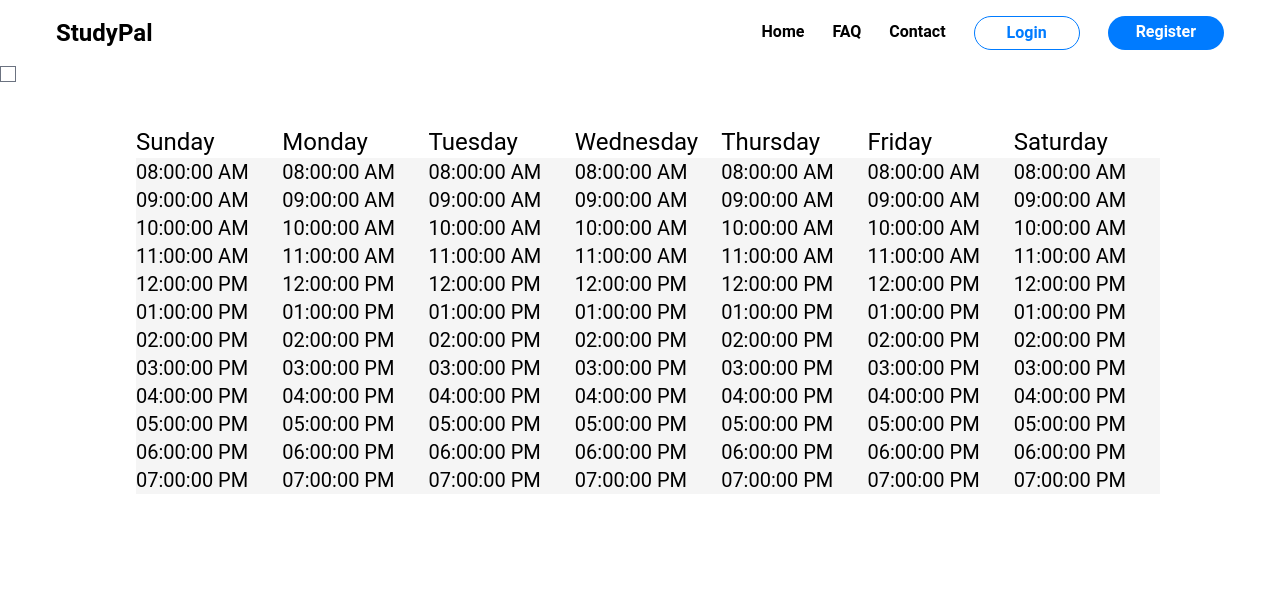
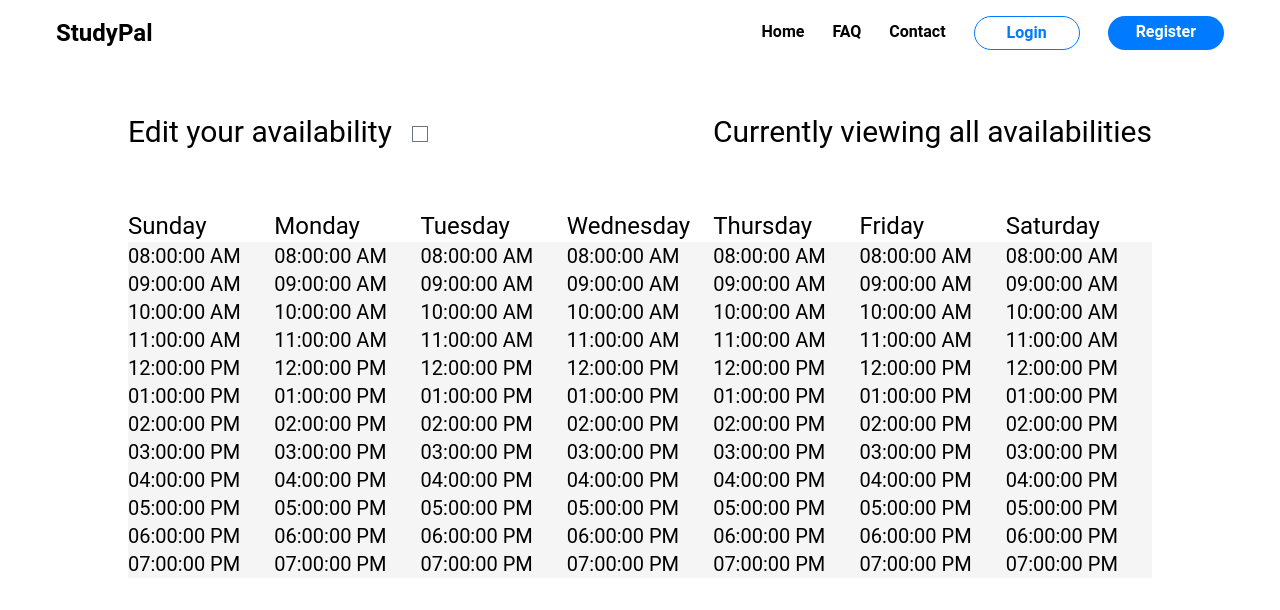
Before and after one commit to MinhNguyenD/StudyPal, a Vue app in the folder client/: page /course/1 in a window 1280 px wide. Shown: the top 610 px of the page. Built offline with nearby package versions, Linux system fonts and the light colour scheme; no server answers; sample sign-in values are in the browser's storage.

Commit message:
editable-non-editable-availabilities

```diff
--- a/client/src/components/course/Course.vue
+++ b/client/src/components/course/Course.vue
@@ -80,7 +80,6 @@ async function revalidate(courseId: string) {
     const currentUser = getUserId();
     if (isEditable.value) {
         schedules.value = await (await server.get(`api/schedule/week/user/${currentUser}/course/${courseId}`)).data;
-        // schedules.value = schedules.value?.filter(schedule => schedule.userId === currentUser)
     } else {
         schedules.value = await (await server.get(`api/schedule/week/course/${route.params.id}`)).data;
     }
@@ -92,7 +91,7 @@ async function handleClick(slot: Date, data: SlotData) {
     if (isEditable.value) {
         await createSlot(slot, data);
     } else {
-        // handle getting user id's
+        // handle creating chat
         if (data.isSelected) {
             console.log(data.users);
         }
@@ -111,12 +110,7 @@ watch(
     async (id) => {
         try {
             // TODO: change url here depending on what view we are in
-
             await revalidate(id as string);
-            // if (response.status === 404) {
-            //     alert("Course Not Found");
-            // }
-            // schedules.value = await response.data;
             console.log(getUserId());
             console.log(schedules.value?.map(i => i.userId));
             slots.value = getSlots();
@@ -129,10 +123,27 @@ watch(
         immediate: true
     }
 )
+function getHeading() {
+    if (isEditable.value) {
+        return "Currently viewing your availability"
+    } else {
+        return "Currently viewing all availabilities"
+    }
+}
+
 </script>
 <template>
-    <div style="display: flex; justify-content: space-between;">
-        <input type="checkbox" name="editable" id="editable" @change="() => handleEditable()">
+    <div class="w-100 flex flex-col justify-items-center align-middle mt-12">
+        <div class="flex justify-between w-4/5 mx-auto">
+            <h4>
+                <h4 class="text-center inline mr-5">Edit your availability</h4>
+                <input type="checkbox" class="inline" name="editable" id="editable" @change="() => handleEditable()">
+            </h4>
+            <h4>
+                {{ getHeading() }}
+            </h4>
+        </div>
+
         <div class="parent">
             <div v-for="slot in slots">
                 <h5>{{ slot[0] }}</h5>
--- a/client/src/lib/utils.ts
+++ b/client/src/lib/utils.ts
@@ -9,11 +9,12 @@ export const days = 24 * hours;
 
 // returns a timestamp to 12 am of today
 export function getToday() {
-  return new Date(new Date().getTime() -
-  ((new Date().getHours() * hours) +
-  (new Date().getMinutes() * mins) +
-  (new Date().getSeconds() * secs) +
-  (new Date().getMilliseconds())))
+  const date = new Date();
+  return new Date(date.getTime() -
+  ((date.getHours() * hours) +
+  (date.getMinutes() * mins) +
+  (date.getSeconds() * secs) +
+  (date.getMilliseconds())))
 }
 
 // always returns a timestamp to the last sunday
```
